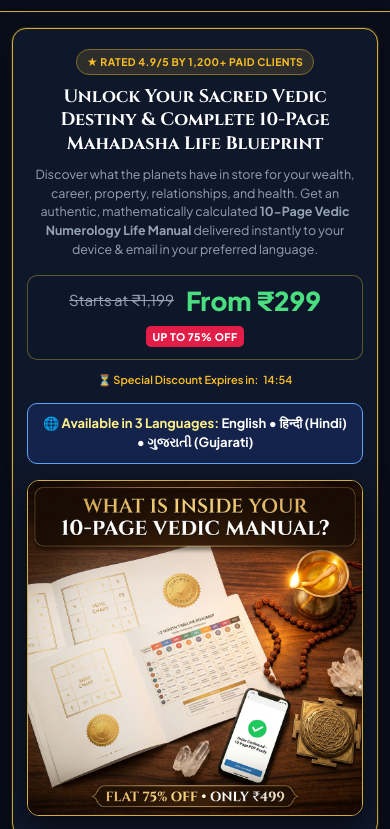
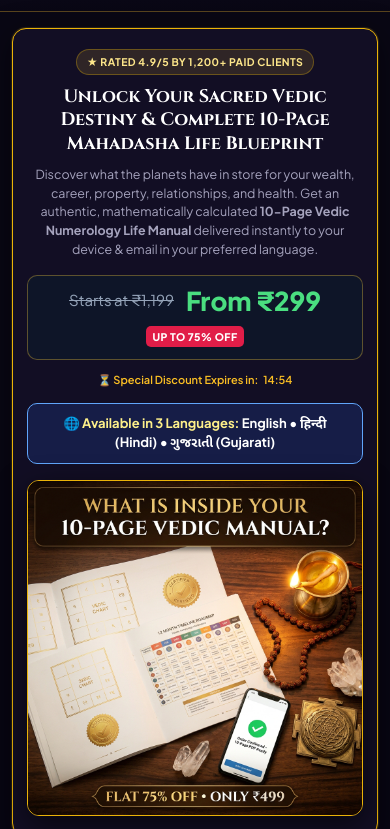
Before and after one commit to jigarthakkar123/vedic_numerology_app, a plain HTML site: page static/order.html in a window 390 px wide. Shown: the part 148-977 px from the top of the page. Drawn offline with Linux system fonts and the light colour scheme.

Commit message:
Make Studio and Order URLs 100% mobile-responsive and apply Occult-Science Cosmic Violet & Temple Gold palette

```diff
--- a/static/app.js
+++ b/static/app.js
@@ -1049,7 +1049,7 @@ function renderMatchMakingResults(m) {
                 <div style="font-size:12.5px;opacity:0.92;">${m.verdict_sub}</div>
             </div>
         </div>
-        <div style="display:grid;grid-template-columns:1fr 1fr;gap:12px;margin-bottom:14px;">
+        <div class="resp-grid-2" style="margin-bottom:14px;">
             ${renderPerson(m.boy, 'Boy · Groom')}
             ${renderPerson(m.girl, 'Girl · Bride')}
         </div>
@@ -1200,7 +1200,7 @@ function renderMobileResults(d) {
                     <div style="font-size:12px;font-weight:700;color:${scoreCol};">${m.verdict}</div>
                 </div>
             </div>
-            <div style="display:grid;grid-template-columns:1fr 1fr;gap:10px;margin-top:10px;font-size:12px;">
+            <div class="resp-grid-2" style="margin-top:10px;font-size:12px;">
                 <div style="background:rgba(34,197,94,0.1);border:1px solid rgba(34,197,94,0.25);border-radius:8px;padding:8px;">
                     <strong>Lucky Pairs:</strong> ${m.good_pairs.length ? m.good_pairs.join(', ') : 'None'}<br>
                     <strong>Fills Missing Grid Numbers:</strong> ${m.fills_missing.length ? m.fills_missing.join(', ') : 'None'}
@@ -1261,7 +1261,6 @@ function addBizPartnerRow(defaultName = '', defaultDob = '') {
     const idx = listEl.children.length + 1;
     const row = document.createElement('div');
     row.className = 'biz-partner-row';
-    row.style.cssText = 'display:grid; grid-template-columns: 1fr 180px auto; gap:8px; align-items:center; margin-bottom:8px;';
     row.innerHTML = `
         <input type="text" class="biz-p-name" placeholder="Partner ${idx} Full Name" value="${escapeHtml(defaultName)}" style="width:100%;">
         <input type="date" class="biz-p-dob" value="${escapeHtml(defaultDob)}" style="width:100%;">
--- a/static/order.html
+++ b/static/order.html
@@ -14,18 +14,18 @@
     <script src="https://checkout.razorpay.com/v1/checkout.js"></script>
     <style>
         :root {
-            --bg-main: #090e1a;
-            --bg-card: #0f172a;
-            --bg-card-subtle: #1e293b;
-            --border-gold: #d4af37;
-            --border-gold-subtle: #856928;
-            --border-dark: #334155;
-            --text-primary: #f8fafc;
-            --text-secondary: #94a3b8;
-            --text-gold: #fbbf24;
-            --gold-gradient: linear-gradient(135deg, #d4af37 0%, #f59e0b 100%);
-            --font-heading: 'Cinzel', serif;
-            --font-body: 'Plus Jakarta Sans', -apple-system, sans-serif;
+            --bg-main: #090714;
+            --bg-card: #120e24;
+            --bg-card-subtle: #1a1433;
+            --border-gold: #eab308;
+            --border-gold-subtle: rgba(234, 179, 8, 0.32);
+            --border-dark: rgba(167, 139, 250, 0.20);
+            --text-primary: #f5f3ff;
+            --text-secondary: #a5a3bd;
+            --text-gold: #fde68a;
+            --gold-gradient: linear-gradient(135deg, #f59e0b 0%, #eab308 55%, #fbbf24 100%);
+            --font-heading: 'Cinzel', Georgia, serif;
+            --font-body: 'Plus Jakarta Sans', 'Noto Sans Devanagari', 'Noto Sans Gujarati', -apple-system, sans-serif;
         }
 
         *, *::before, *::after {
@@ -61,8 +61,8 @@
 
         /* Funnel Header */
         .funnel-header {
-            background: linear-gradient(180deg, #0b1329 0%, #080d1a 100%);
-            border-bottom: 1.5px solid var(--border-gold);
+            background: linear-gradient(180deg, #140f29 0%, #090714 100%);
+            border-bottom: 1.5px solid var(--border-gold-subtle);
             padding: 14px 12px;
             text-align: center;
             width: 100%;
--- a/static/style.css
+++ b/static/style.css
@@ -5,21 +5,22 @@
    ========================================================================== */
 
 :root {
-    --bg-main: #0b1120;
-    --bg-card: #111827;
-    --bg-card-subtle: #1e293b;
-    --bg-input: #0f172a;
+    --bg-main: #090714;
+    --bg-card: #120e24;
+    --bg-card-subtle: #1a1433;
+    --bg-input: #0e0b1d;
     --border-gold: #eab308;
-    --border-gold-subtle: rgba(234, 179, 8, 0.28);
-    --border-dark: rgba(148, 163, 184, 0.16);
-    --text-primary: #f1f5f9;
-    --text-secondary: #94a3b8;
+    --border-gold-subtle: rgba(234, 179, 8, 0.30);
+    --border-dark: rgba(167, 139, 250, 0.18);
+    --accent-amethyst: #8b5cf6;
+    --text-primary: #f5f3ff;
+    --text-secondary: #a5a3bd;
     --text-gold: #fde68a;
-    --gold-glow: rgba(234, 179, 8, 0.14);
-    --gold-gradient: linear-gradient(135deg, #eab308 0%, #d97706 100%);
-    --card-shadow: 0 1px 3px rgba(0, 0, 0, 0.35);
-    --font-heading: 'Cinzel', serif;
-    --font-body: 'Plus Jakarta Sans', -apple-system, sans-serif;
+    --gold-glow: rgba(234, 179, 8, 0.16);
+    --gold-gradient: linear-gradient(135deg, #f59e0b 0%, #eab308 55%, #fbbf24 100%);
+    --card-shadow: 0 4px 18px rgba(4, 2, 12, 0.55);
+    --font-heading: 'Cinzel', Georgia, serif;
+    --font-body: 'Plus Jakarta Sans', 'Noto Sans Devanagari', 'Noto Sans Gujarati', -apple-system, sans-serif;
     --safe-bottom: env(safe-area-inset-bottom, 0px);
 }
 
@@ -52,9 +53,9 @@ body {
 /* ==================== Header ==================== */
 .app-header {
     width: 100%;
-    background: linear-gradient(180deg, #0b1329 0%, #080d1a 100%);
-    border-bottom: 1.5px solid var(--border-gold);
-    box-shadow: 0 4px 15px rgba(0, 0, 0, 0.4);
+    background: linear-gradient(180deg, #140f29 0%, #090714 100%);
+    border-bottom: 1.5px solid var(--border-gold-subtle);
+    box-shadow: 0 4px 20px rgba(0, 0, 0, 0.5);
     position: sticky;
     top: 0;
     z-index: 100;
@@ -657,7 +658,7 @@ textarea:focus {
 }
 
 .tabs-scroll-wrapper {
-    background: #0f172a;
+    background: #0e0b1d;
     border-bottom: 1px solid var(--border-dark);
     padding: 10px 12px;
     width: 100%;
@@ -1847,8 +1848,33 @@ textarea:focus {
     }
 }
 
+.resp-grid-2 { display: grid; grid-template-columns: repeat(2, minmax(0, 1fr)); gap: 12px; width: 100%; }
+.resp-grid-3 { display: grid; grid-template-columns: repeat(3, minmax(0, 1fr)); gap: 12px; width: 100%; }
+.resp-grid-4 { display: grid; grid-template-columns: 1.2fr 0.9fr 0.7fr 0.7fr; gap: 12px; width: 100%; }
+.biz-partner-row { display: grid; grid-template-columns: minmax(0, 1fr) 170px auto; gap: 8px; align-items: center; margin-bottom: 8px; width: 100%; }
+
 /* Phones & Small Screens (<= 640px) */
 @media (max-width: 640px) {
+    .resp-grid-2, .resp-grid-3, .resp-grid-4 {
+        grid-template-columns: minmax(0, 1fr) !important;
+        gap: 10px;
+    }
+    .biz-partner-row {
+        grid-template-columns: minmax(0, 1fr) !important;
+        gap: 6px;
+        padding-bottom: 10px;
+        border-bottom: 1px solid var(--border-dark);
+    }
+    .dashboard-tabs {
+        display: grid;
+        grid-template-columns: repeat(2, minmax(0, 1fr));
+        gap: 6px;
+    }
+    .tab-btn {
+        white-space: normal;
+        font-size: 11px;
+        padding: 8px 6px;
+    }
     .header-controls {
         width: 100%;
         justify-content: space-between;
```
Also changed, not shown: static/index.html (+3 -3 lines).
